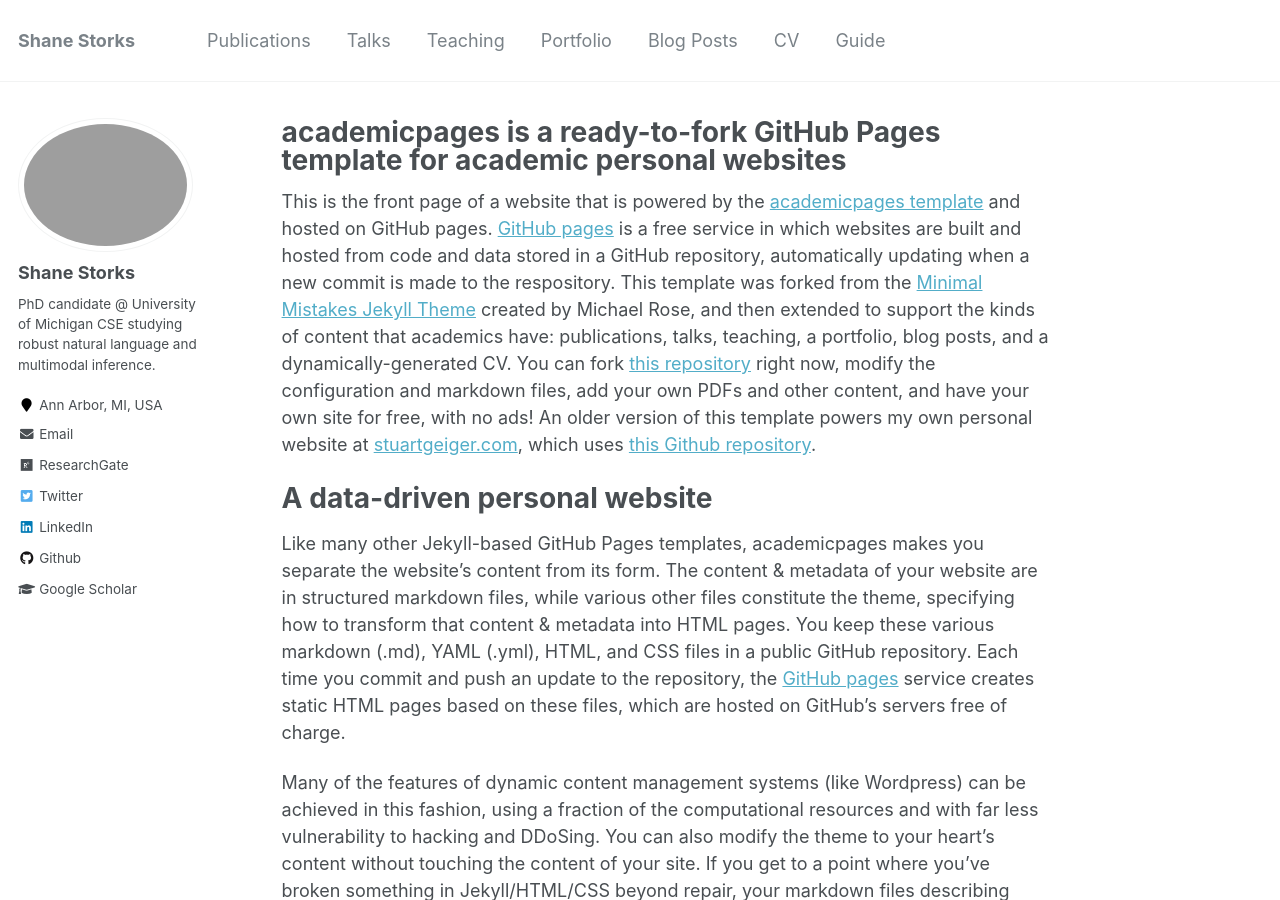
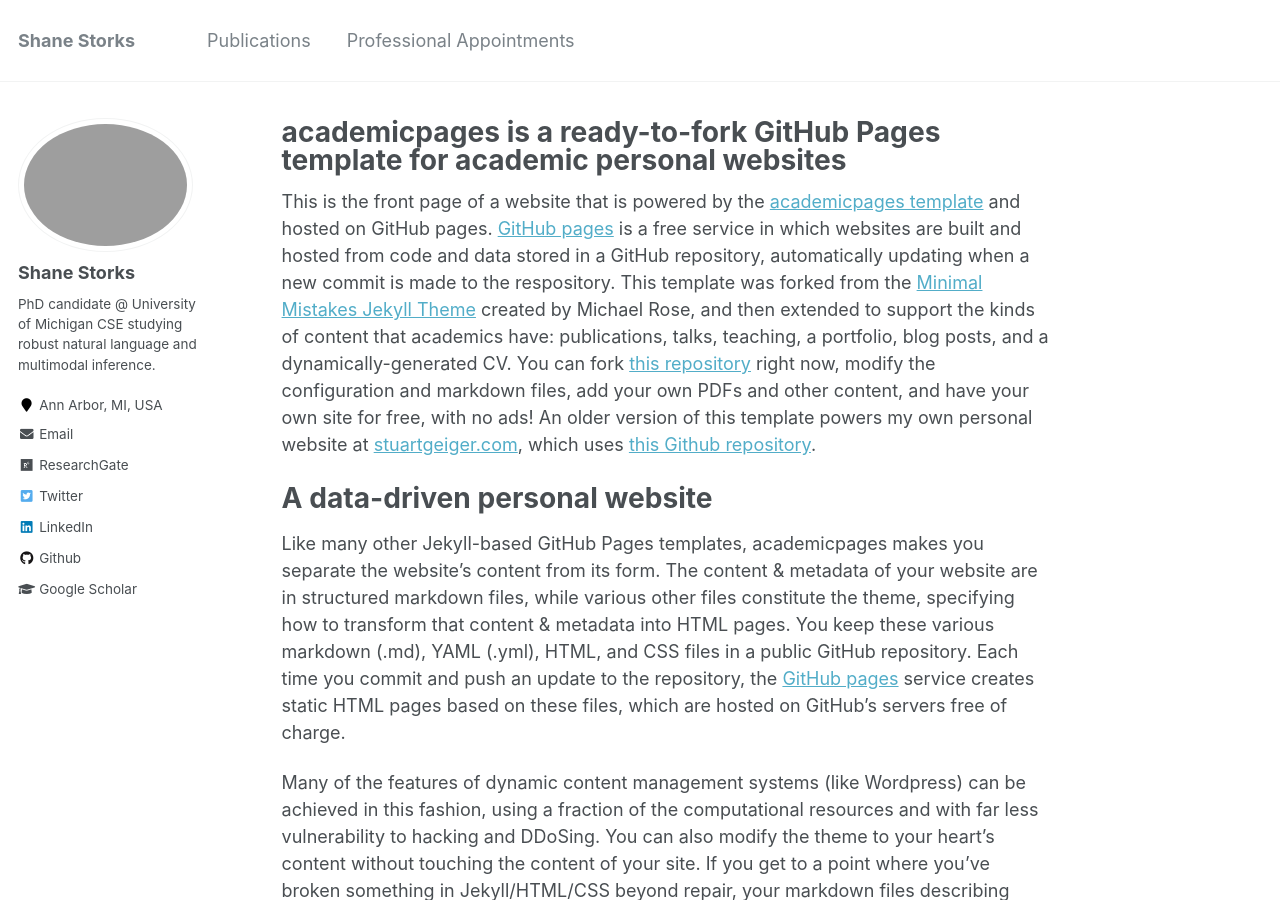
Before and after one commit to shanestorks/shanestorks.github.io, a Jekyll site: the page built from _pages/about.md, in a window 1280 px wide and 900 px high. Built offline with Jekyll 4.4.1, drawn with Linux system fonts in a browser that asks for light colours.

Commit message:
Change navigation

```diff
--- a/_config.yml
+++ b/_config.yml
@@ -10,7 +10,7 @@ locale                   : "en-US"
 title                    : "Shane Storks"
 title_separator          : "-"
 name                     : &name "Shane Storks"
-description              : &description "Shane Storks' personal website."
+description              : &description "PhD candidate at University of Michigan CSE."
 url                      : https://shanestorks.github.io # the base hostname & protocol for your site e.g. "https://mmistakes.github.io"
 baseurl                  : "" # the subpath of your site, e.g. "/blog"
 repository               : "shanestorks/shanestorks.github.io"
--- a/_data/navigation.yml
+++ b/_data/navigation.yml
@@ -3,20 +3,14 @@ main:
   - title: "Publications"
     url: /publications/
 
-  - title: "Talks"
-    url: /talks/
+  # - title: "Talks"
+  #   url: /talks/
 
-  - title: "Teaching"
-    url: /teaching/
+  - title: "Professional Appointments"
+    url: /appointments/
 
-  - title: "Portfolio"
-    url: /portfolio/
+  # - title: "Blog Posts"
+  #   url: /year-archive/
 
-  - title: "Blog Posts"
-    url: /year-archive/
-
-  - title: "CV"
-    url: /cv/
-
-  - title: "Guide"
-    url: /markdown/
+  # - title: "CV"
+  #   url: /cv/
```
Also changed, not shown: 2 other files.
